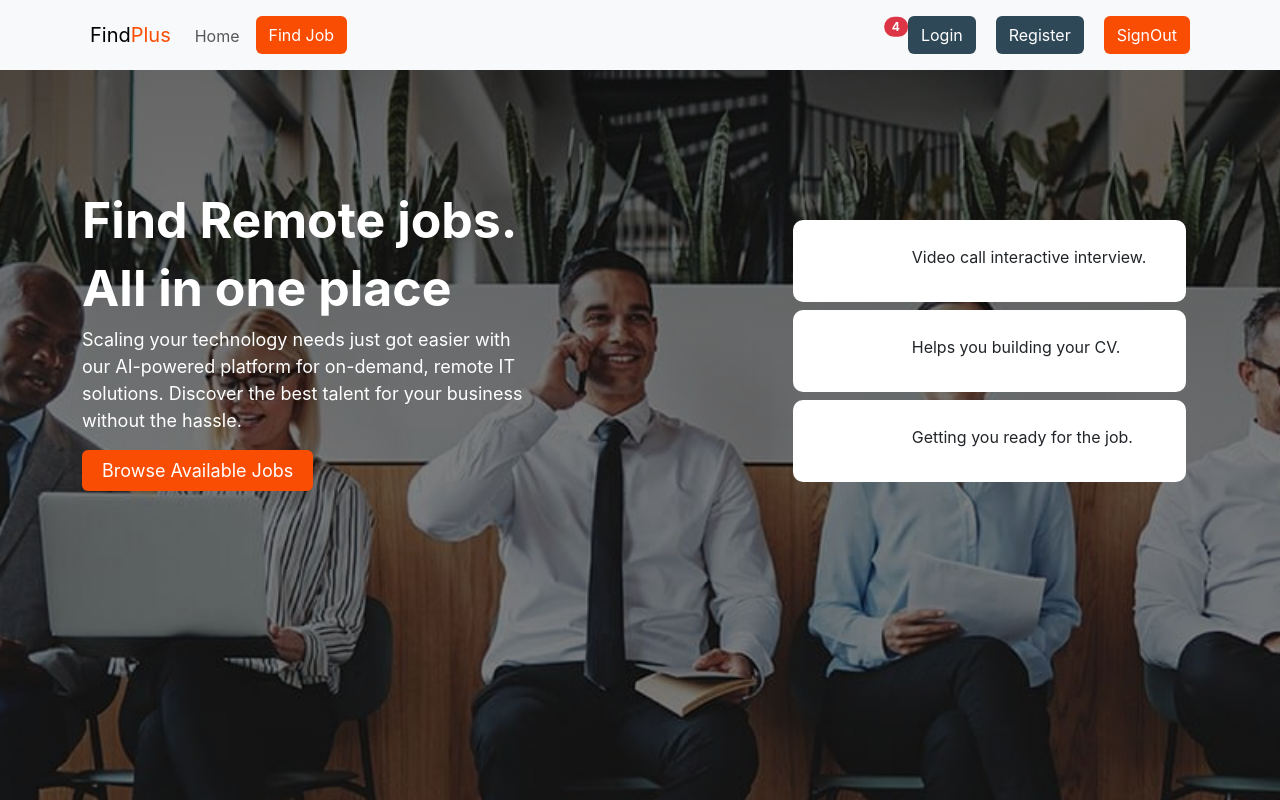
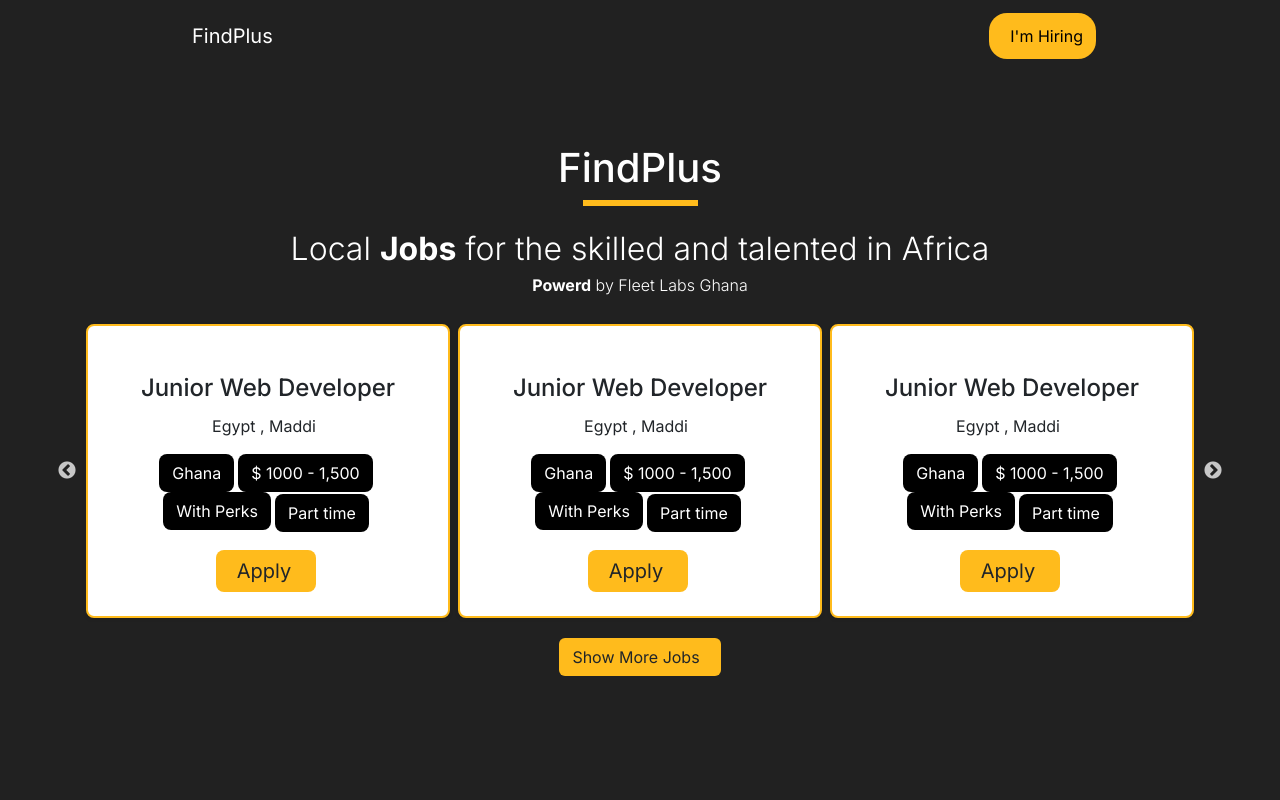
Before and after one commit to Omar-Nashaat/jobconnect, a React (Create React App) app: page /home in a window 1280 px wide. Shown: the top 800 px of the page. Built offline with nearby package versions, Linux system fonts and the light colour scheme; the HTML template or start-up script is replaced by a standard one.

Commit message:
Adding another nav and home pages

```diff
--- a/public/index.html
+++ b/public/index.html
@@ -1,15 +1,14 @@
 <!DOCTYPE html>
 <html lang="en">
+
 <head>
   <meta charset="utf-8" />
   <link rel="icon" href="%PUBLIC_URL%/favicon.ico" />
   <meta name="viewport" content="width=device-width, initial-scale=1" />
   <meta name="theme-color" content="#000000" />
-    <meta
-      name="description"
-      content="Web site created using create-react-app"
-    />
+  <meta name="description" content="Web site created using create-react-app" />
   <link rel="apple-touch-icon" href="%PUBLIC_URL%/logo192.png" />
+  <link href="https://fonts.googleapis.com/css2?family=Inter:wght@100..900&display=swap" rel="stylesheet">
   <!--
       manifest.json provides metadata used when your web app is installed on a
       user's mobile device or desktop. See https://developers.google.com/web/fundamentals/web-app-manifest/
@@ -26,6 +25,7 @@
     -->
   <title>React App</title>
 </head>
+
 <body>
   <noscript>You need to enable JavaScript to run this app.</noscript>
   <div id="root"></div>
@@ -40,4 +40,5 @@
       To create a production bundle, use `npm run build` or `yarn build`.
     -->
 </body>
+
 </html>
--- a/src/App.js
+++ b/src/App.js
@@ -4,6 +4,7 @@
 import Layout from './Components/Layout/Layout'
 import Register from './Components/Register/Register'
 import Home from './Components/Home/Home'
+import AnotherHome from './Components/AnotherHome/AnotherHome'
 // import Home from './Components/Home/Home'
 // import { tokenContext } from './Context/token'
 
@@ -14,7 +15,8 @@
     path: '', element: <Layout />, children: [
       { path: 'register', element: <Register /> },
       { path: 'login', element: <Login /> },
-      { path: 'home', element: <Home /> },
+      // { path: 'home', element: <Home /> },
+      { path: 'home', element: <AnotherHome /> },
       { path: '', element: <Home /> },
       // {
       //   path: 'home', element:
@@ -29,7 +31,7 @@
       //     </ProtectedRoutes>
       // },
       // { path: '*', element: <NotFound /> },
-    ]
+    ],
   }
 ])
 
--- /dev/null
+++ b/src/Components/AnotherHome/AnotherHome.jsx
@@ -0,0 +1,28 @@
+import React from 'react'
+import style from './AnotherHome.module.css'
+import JobsSlider from '../JobsSlider/JobsSlider'
+
+export default function AnotherHome() {
+    return <>
+        <div className="container">
+            <div className="row">
+                <div className="mt-5">
+                    <div className={style.mainText + " col-md-12 mb-4"}>
+                        <i className="fa-solid fa-dove fa-2xl pe-2 mb-3 mt-4" style={{ color: 'white' }} />
+                        <h1>FindPlus</h1>
+                        <div className={style.yellowLine + " mb-4"}></div>
+                        <div>
+                            <h2 className='fw-light'>Local <span className='fw-bold'>Jobs</span> for the skilled and talented in Africa</h2>
+                            <h6 className='fw-light'><span className='fw-bold'>Powerd</span> by Fleet Labs Ghana</h6>
+                        </div>
+                    </div>
+                    <JobsSlider />
+                    <button className={style.moreBtn + ' btn d-block m-auto mt-3 d-flex'}>
+                        <div className='pe-2'>Show More Jobs</div>
+                        <i class="fa-solid fa-arrow-down fa-bounce pt-1"></i>
+                    </button>
+                </div>
+            </div>
+        </div>
+    </>
+}
--- /dev/null
+++ b/src/Components/AnotherHome/AnotherHome.module.css
@@ -0,0 +1,24 @@
+body {
+    background-color: #212121;
+    font-family: "Inter", sans-serif;
+}
+
+.mainText {
+    color: white;
+    text-align: center;
+}
+
+.yellowLine {
+    display: block;
+    margin: auto;
+    background-color: #ffbb1c;
+    width: 115px;
+    height: 6px;
+}
+
+.moreBtn {
+    background-color: #ffbb1c;
+}
+.moreBtn:hover {
+    background-color: #ffbb1c;
+}
--- /dev/null
+++ b/src/Components/AnotherNav/AnotherNav.jsx
@@ -0,0 +1,26 @@
+import React from 'react'
+import style from './AnotherNav.module.css'
+
+export default function AnotherNav() {
+    return <>
+        <nav className={style.navbar + " navbar navbar-expand-lg p-3"}>
+            <div className="container w-75">
+                <a className="navbar-brand text-white" href="#">
+                    <i className="fa-solid fa-dove fa-xl pe-2" style={{ color: 'white' }} />
+                    FindPlus
+                </a>
+                <button className="navbar-toggler" type="button" data-bs-toggle="collapse" data-bs-target="#navbarSupportedContent" aria-controls="navbarSupportedContent" aria-expanded="false" aria-label="Toggle navigation">
+                    <span className="navbar-toggler-icon" />
+                </button>
+                <div className="collapse navbar-collapse" id="navbarSupportedContent">
+                    <ul className="navbar-nav ms-auto mb-2 mb-lg-0">
+                        <li className="nav-item">
+                            <a className={style.navBtn} aria-current="page" href="#"><i class="fa-solid fa-city pe-2"></i>I'm Hiring</a>
+                        </li>
+                    </ul>
+                </div>
+            </div>
+        </nav>
+
+    </>
+}
--- /dev/null
+++ b/src/Components/AnotherNav/AnotherNav.module.css
@@ -0,0 +1,20 @@
+body {
+    font-family: "Inter", sans-serif;
+}
+
+.navBtn {
+    background-color: #ffbb1c;
+    color: black;
+    border: 1px solid transparent;
+    border-radius: 18px;
+    padding: 12px;
+    text-decoration: none;
+}
+
+.navBtn:hover {
+    color: black;
+}
+
+.navbar {
+    background-color: #212121;
+}
--- a/src/Components/JobsSlider/JobSlider.module.css
+++ b/src/Components/JobsSlider/JobSlider.module.css
@@ -1,4 +1,22 @@
-.jobCard{
+.jobCard {
     border: 2px solid transparent;
-    border-color: #fa4d04;
+    border-color: #ffbb1c;
 }
+
+.checkIcon {
+    color: #ffbb1c;
+}
+
+.jobBtnApply {
+    background-color: #ffbb1c;
+    padding: 5px 20px;
+}
+
+.jobBtnApply:hover {
+    background-color: #ffbb1c;
+}
+
+.jobBtnBlack {
+    background-color: black;
+    color: white;
+}
--- a/src/Components/JobsSlider/JobsSlider.jsx
+++ b/src/Components/JobsSlider/JobsSlider.jsx
@@ -6,115 +6,102 @@
 
 export default function JobsSlider() {
     const settings = {
-        dots: true,
         infinite: true,
         speed: 1200,
-        slidesToShow: 2,
+        slidesToShow: 3,
         slidesToScroll: 1,
         // autoplay: true,
-
     };
     return (
         <Slider {...settings}>
             <div>
                 <div class={style.jobCard + " text-center bg-white rounded-3 p-4 shadow-sm m-1"}>
                     <div class="service-icon d-flex justify-content-center align-items-center m-auto">
-                        <i class="fa-solid fa-briefcase"></i>
+                        <i class="fa-solid fa-user-plus fs-4"></i>
                     </div>
                     <h4 class="pt-4 pb-1">Junior Web Developer</h4>
-                    <p>Lorem ipsum dolor sit amet consectetur adipisicing elit. Magni adipisci eaque autem fugiat!
-                        Quia, provident vitae! Magni tempora perferendis eum non provident.</p>
-                </div>
-
-            </div>
-            <div>
-                <div class={style.jobCard + " text-center bg-white rounded-3 p-4 shadow-sm m-1"}>
-                    <div class="service-icon d-flex justify-content-center align-items-center m-auto">
-                        <i class="fa-solid fa-briefcase"></i>
+                    <p>Egypt , Maddi<i class={style.checkIcon + " fa-solid fa-circle-check ps-2"}></i></p>
+                    <div className="mb-3">
+                        <button className={style.jobBtnBlack + " btn rounded-3 me-1"}>Ghana</button>
+                        <button className={style.jobBtnBlack + " btn rounded-3 me-1"}>$ 1000 - 1,500</button>
+                        <button className={style.jobBtnBlack + " btn rounded-3 me-1 mb-1"}>With Perks</button>
+                        <button className={style.jobBtnBlack + " btn rounded-3 me-1"}>Part time</button>
                     </div>
-                    <h4 class="pt-4 pb-1">WEB DESIGN</h4>
-                    <p>Lorem ipsum dolor sit amet consectetur adipisicing elit. Magni adipisci eaque autem fugiat!
-                        Quia, provident vitae! Magni tempora perferendis eum non provident.</p>
+                    <div>
+                        <button className={style.jobBtnApply + " btn rounded-3 me-1 rounded-3 fs-5"}>Apply<i class="fa-solid fa-link ps-1"></i></button>
+                    </div>
                 </div>
             </div>
             <div>
                 <div class={style.jobCard + " text-center bg-white rounded-3 p-4 shadow-sm m-1"}>
                     <div class="service-icon d-flex justify-content-center align-items-center m-auto">
-                        <i class="fa-solid fa-briefcase"></i>
+                        <i class="fa-solid fa-user-plus fs-4"></i>
                     </div>
-                    <h4 class="pt-4 pb-1">WEB DESIGN</h4>
-                    <p>Lorem ipsum dolor sit amet consectetur adipisicing elit. Magni adipisci eaque autem fugiat!
-                        Quia, provident vitae! Magni tempora perferendis eum non provident.</p>
+                    <h4 class="pt-4 pb-1">Junior Web Developer</h4>
+                    <p>Egypt , Maddi<i class={style.checkIcon + " fa-solid fa-circle-check ps-2"}></i></p>
+                    <div className="mb-3">
+                        <button className={style.jobBtnBlack + " btn rounded-3 me-1"}>Ghana</button>
+                        <button className={style.jobBtnBlack + " btn rounded-3 me-1"}>$ 1000 - 1,500</button>
+                        <button className={style.jobBtnBlack + " btn rounded-3 me-1 mb-1"}>With Perks</button>
+                        <button className={style.jobBtnBlack + " btn rounded-3 me-1"}>Part time</button>
+                    </div>
+                    <div>
+                        <button className={style.jobBtnApply + " btn rounded-3 me-1 rounded-3 fs-5"}>Apply<i class="fa-solid fa-link ps-1"></i></button>
+                    </div>
                 </div>
             </div>
             <div>
                 <div class={style.jobCard + " text-center bg-white rounded-3 p-4 shadow-sm m-1"}>
                     <div class="service-icon d-flex justify-content-center align-items-center m-auto">
-                        <i class="fa-solid fa-briefcase"></i>
+                        <i class="fa-solid fa-user-plus fs-4"></i>
                     </div>
-                    <h4 class="pt-4 pb-1">WEB DESIGN</h4>
-                    <p>Lorem ipsum dolor sit amet consectetur adipisicing elit. Magni adipisci eaque autem fugiat!
-                        Quia, provident vitae! Magni tempora perferendis eum non provident.</p>
+                    <h4 class="pt-4 pb-1">Junior Web Developer</h4>
+                    <p>Egypt , Maddi<i class={style.checkIcon + " fa-solid fa-circle-check ps-2"}></i></p>
+                    <div className="mb-3">
+                        <button className={style.jobBtnBlack + " btn rounded-3 me-1"}>Ghana</button>
+                        <button className={style.jobBtnBlack + " btn rounded-3 me-1"}>$ 1000 - 1,500</button>
+                        <button className={style.jobBtnBlack + " btn rounded-3 me-1 mb-1"}>With Perks</button>
+                        <button className={style.jobBtnBlack + " btn rounded-3 me-1"}>Part time</button>
+                    </div>
+                    <div>
+                        <button className={style.jobBtnApply + " btn rounded-3 me-1 rounded-3 fs-5"}>Apply<i class="fa-solid fa-link ps-1"></i></button>
+                    </div>
                 </div>
             </div>
             <div>
                 <div class={style.jobCard + " text-center bg-white rounded-3 p-4 shadow-sm m-1"}>
                     <div class="service-icon d-flex justify-content-center align-items-center m-auto">
-                        <i class="fa-solid fa-briefcase"></i>
+                        <i class="fa-solid fa-user-plus fs-4"></i>
                     </div>
-                    <h4 class="pt-4 pb-1">WEB DESIGN</h4>
-                    <p>Lorem ipsum dolor sit amet consectetur adipisicing elit. Magni adipisci eaque autem fugiat!
-                        Quia, provident vitae! Magni tempora perferendis eum non provident.</p>
+                    <h4 class="pt-4 pb-1">Junior Web Developer</h4>
+                    <p>Egypt , Maddi<i class={style.checkIcon + " fa-solid fa-circle-check ps-2"}></i></p>
+                    <div className="mb-3">
+                        <button className={style.jobBtnBlack + " btn rounded-3 me-1"}>Ghana</button>
+                        <button className={style.jobBtnBlack + " btn rounded-3 me-1"}>$ 1000 - 1,500</button>
+                        <button className={style.jobBtnBlack + " btn rounded-3 me-1 mb-1"}>With Perks</button>
+                        <button className={style.jobBtnBlack + " btn rounded-3 me-1"}>Part time</button>
+                    </div>
+                    <div>
+                        <button className={style.jobBtnApply + " btn rounded-3 me-1 rounded-3 fs-5"}>Apply<i class="fa-solid fa-link ps-1"></i></button>
+                    </div>
                 </div>
             </div>
             <div>
                 <div class={style.jobCard + " text-center bg-white rounded-3 p-4 shadow-sm m-1"}>
                     <div class="service-icon d-flex justify-content-center align-items-center m-auto">
-                        <i class="fa-solid fa-briefcase"></i>
+                        <i class="fa-solid fa-user-plus fs-4"></i>
                     </div>
-                    <h4 class="pt-4 pb-1">WEB DESIGN</h4>
-                    <p>Lorem ipsum dolor sit amet consectetur adipisicing elit. Magni adipisci eaque autem fugiat!
-                        Quia, provident vitae! Magni tempora perferendis eum non provident.</p>
-                </div>
-            </div>
-            <div>
-                <div class={style.jobCard + " text-center bg-white rounded-3 p-4 shadow-sm m-1"}>
-                    <div class="service-icon d-flex justify-content-center align-items-center m-auto">
-                        <i class="fa-solid fa-briefcase"></i>
+                    <h4 class="pt-4 pb-1">Junior Web Developer</h4>
+                    <p>Egypt , Maddi<i class={style.checkIcon + " fa-solid fa-circle-check ps-2"}></i></p>
+                    <div className="mb-3">
+                        <button className={style.jobBtnBlack + " btn rounded-3 me-1"}>Ghana</button>
+                        <button className={style.jobBtnBlack + " btn rounded-3 me-1"}>$ 1000 - 1,500</button>
+                        <button className={style.jobBtnBlack + " btn rounded-3 me-1 mb-1"}>With Perks</button>
+                        <button className={style.jobBtnBlack + " btn rounded-3 me-1"}>Part time</button>
                     </div>
-                    <h4 class="pt-4 pb-1">WEB DESIGN</h4>
-                    <p>Lorem ipsum dolor sit amet consectetur adipisicing elit. Magni adipisci eaque autem fugiat!
-                        Quia, provident vitae! Magni tempora perferendis eum non provident.</p>
-                </div>
-            </div>
-            <div>
-                <div class={style.jobCard + " text-center bg-white rounded-3 p-4 shadow-sm m-1"}>
-                    <div class="service-icon d-flex justify-content-center align-items-center m-auto">
-                        <i class="fa-solid fa-briefcase"></i>
+                    <div>
+                        <button className={style.jobBtnApply + " btn rounded-3 me-1 rounded-3 fs-5"}>Apply<i class="fa-solid fa-link ps-1"></i></button>
                     </div>
-                    <h4 class="pt-4 pb-1">WEB DESIGN</h4>
-                    <p>Lorem ipsum dolor sit amet consectetur adipisicing elit. Magni adipisci eaque autem fugiat!
-                        Quia, provident vitae! Magni tempora perferendis eum non provident.</p>
-                </div>
-            </div>
-            <div>
-                <div class={style.jobCard + " text-center bg-white rounded-3 p-4 shadow-sm m-1"}>
-                    <div class="service-icon d-flex justify-content-center align-items-center m-auto">
-                        <i class="fa-solid fa-briefcase"></i>
-                    </div>
-                    <h4 class="pt-4 pb-1">WEB DESIGN</h4>
-                    <p>Lorem ipsum dolor sit amet consectetur adipisicing elit. Magni adipisci eaque autem fugiat!
-                        Quia, provident vitae! Magni tempora perferendis eum non provident.</p>
-                </div>
-            </div>
-            <div>
-                <div class={style.jobCard + " text-center bg-white rounded-3 p-4 shadow-sm m-1"}>
-                    <div class="service-icon d-flex justify-content-center align-items-center m-auto">
-                        <i class="fa-solid fa-briefcase"></i>
-                    </div>
-                    <h4 class="pt-4 pb-1">WEB DESIGN</h4>
-                    <p>Lorem ipsum dolor sit amet consectetur adipisicing elit. Magni adipisci eaque autem fugiat!
-                        Quia, provident vitae! Magni tempora perferendis eum non provident.</p>
                 </div>
             </div>
         </Slider>
--- a/src/Components/Layout/Layout.jsx
+++ b/src/Components/Layout/Layout.jsx
@@ -1,11 +1,12 @@
 import React from 'react'
 import { Outlet } from 'react-router-dom'
 import Navbar from '../Navbar/Navbar'
+import AnotherNav from '../AnotherNav/AnotherNav'
 
 
 export default function Layout() {
   return <>
-    <Navbar />
+    <AnotherNav />
 
     <Outlet />
 
```
Lines whose indentation alone changed are shown as unchanged.
